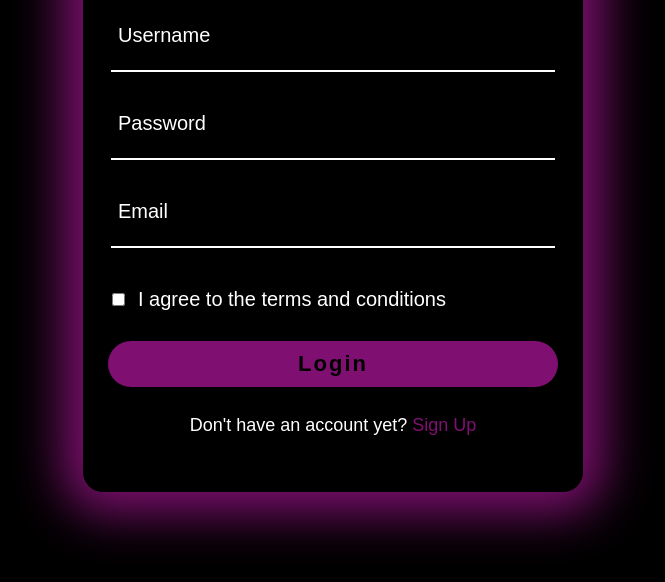
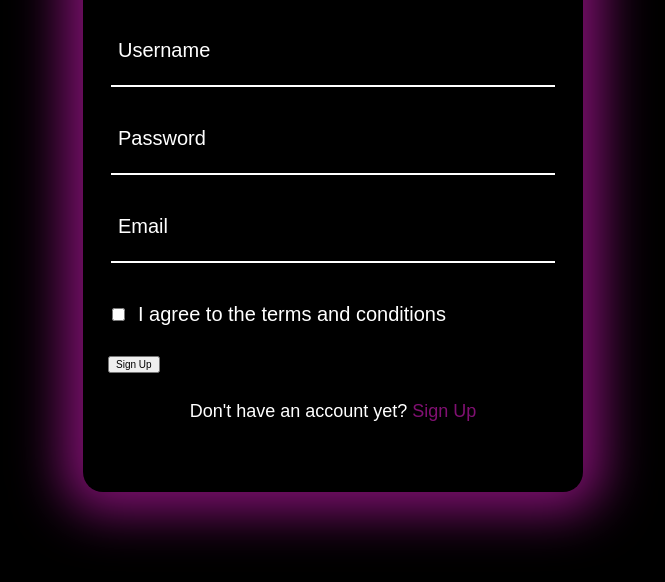
Before and after one commit to Stypian/Animated-login-form, a plain HTML site: page index.html in a window 1280 px wide. Both pictures are taken after a click on the link "Sign Up". Shown: the part 218-800 px from the top of the page, without its empty margins (307-972 px from the left). Drawn offline with Linux system fonts and the light colour scheme.

Commit message:
Update index.html

```diff
--- a/index.html
+++ b/index.html
@@ -9,7 +9,7 @@
 </head>
 <body>
     <main class="anilog__main">
-        <form class="anilog__cont">
+        <form class="anilog__cont" action="#" method="post">
             <div class="anilog__inner anilog__inner--login">
                 <h1 class="anilog__h1">Login</h1>
                 <label class="anilog__label" for="anilog__name">Username</label>
@@ -20,7 +20,7 @@
                     <input type="checkbox" class="anilog__check" id="anilog__rem" name="anilog__rem" value="false">
                     <label class="anilog__label" for="anilog__rem">Remember me</label>
                 </div>
-                <button class="anilog__submit">Login</button>
+                <button class="anilog__login">Login</button>
                 <p class="anilog__sign-up-in">Don't have an account yet? <a class="anilog__sign-up-in anilog__sign-up-in--link" href="#">Sign Up</a></p>
             </div>
             <div class="anilog__inner anilog__inner--signup">
@@ -35,7 +35,7 @@
                     <input type="checkbox" class="anilog__check" id="anilog__rem" name="anilog__rem" value="false" required>
                     <label class="anilog__label" for="anilog__rem">I agree to the terms and conditions</label>
                 </div>
-                <button class="anilog__submit">Login</button>
+                <button class="anilog__signup">Sign Up</button>
                 <p class="anilog__sign-up-in">Don't have an account yet? <a class="anilog__sign-up-in anilog__sign-up-in--link" href="#">Sign Up</a></p>
             </div>
         </form>
```
